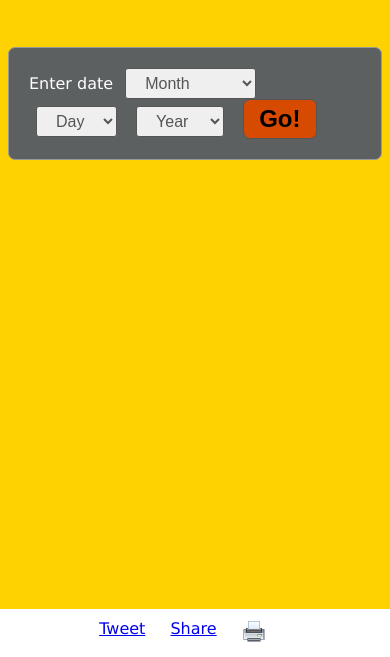
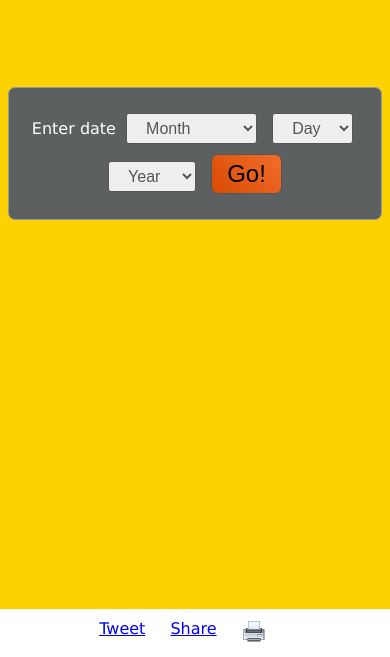
Before and after one commit to disiting/Birthday-In-History, a plain HTML site: page index.html in a window 390 px wide. Shown: the part 187-844 px from the top of the page. Drawn offline with nearby package versions, Linux system fonts and the light colour scheme.

Commit message:
added mobile-first alignment and color of links

```diff
--- a/index.css
+++ b/index.css
@@ -39,12 +39,24 @@ h1 {
   background-color: #5C6060;
   border-radius: 7px;
   color: white;
+  display: inline-block;
+  text-align: center;
 }
 
+.date-select {
+  border: solid 1px #555;
+  padding: 5px 15px;
+  margin: 5px;
+  border-radius: 3px;
+  font-size: 16px;
+  color:#555;
+
+}
+
+
 .date-select.btn-go {
-  background-color: #d74a02;
+  background: linear-gradient(-135deg, #f36e2b 0%, #d74a02 100%);
   color: black;
-  font-weight: bold;
   font-size: 24px;
   border-radius: 7px;
 }
@@ -119,7 +131,8 @@ button, input[type="text"] {
   }
 
   .results a {
-    color: #000000;
+    color: #0038cd;
+    text-decoration: none;
   }
 
   .footer {
@@ -132,14 +145,6 @@ button, input[type="text"] {
     text-align: center;
  }
 
-  .date-select {
-    border: solid 1px #555;
-    padding: 5px 15px;
-    margin: 0 7px;
-    border-radius: 3px;
-    font-size: 16px;
-    color:#555;
-  }
 
   .menu-buttons {
     text-align:center;
```
